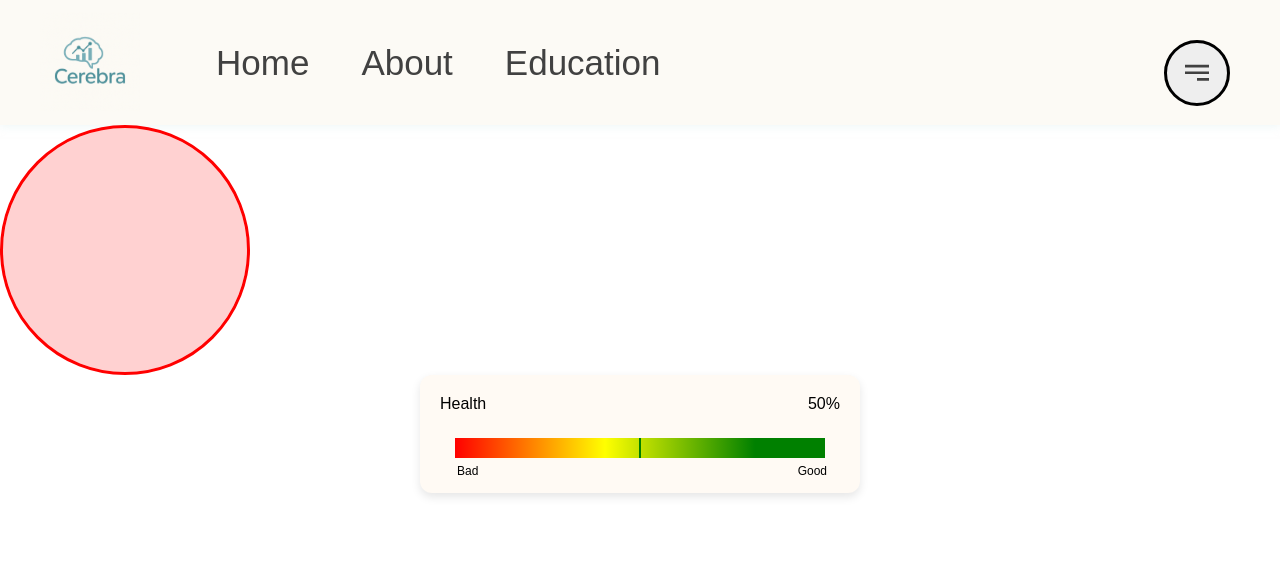
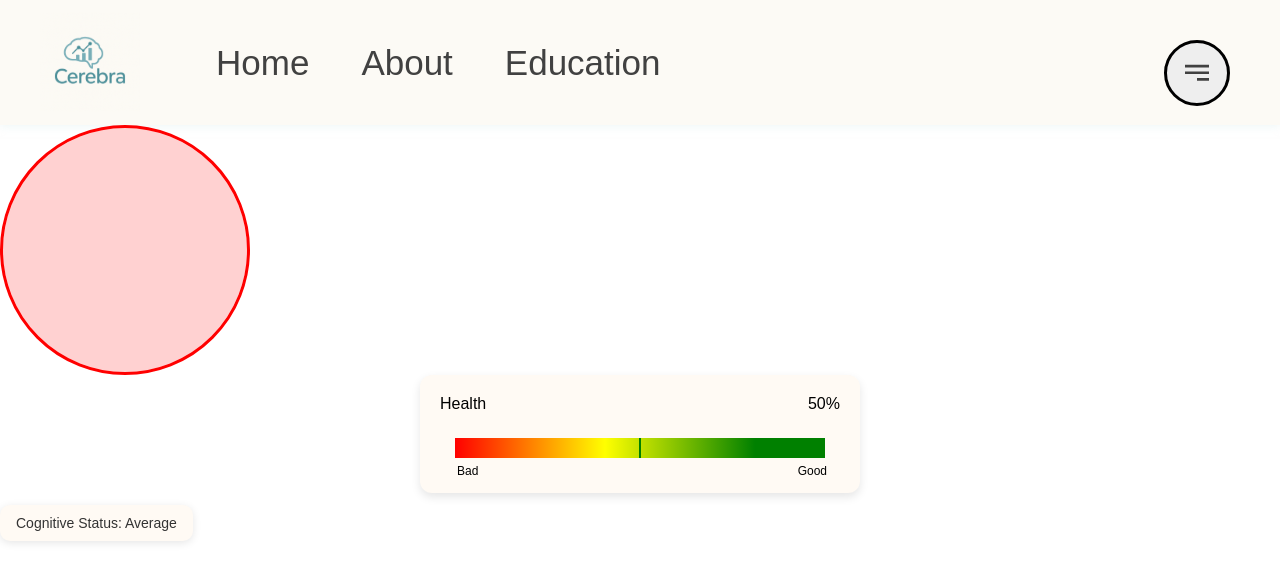
Before and after one commit to miloswrath/psiop, a React (Create React App) app: page /upper in a window 1280 px wide. Shown: the top 582 px of the page. Built offline with nearby package versions, Linux system fonts and the light colour scheme.

Commit message:
Add Textbox component and integrate into Middle page

```diff
--- /dev/null
+++ b/src/components/Textbox/Textbox.js
@@ -0,0 +1,27 @@
+import React from "react";
+
+const TextBox = ({ text }) => {
+  return (
+    <div
+      style={{
+        padding: "10px 16px",
+        borderRadius: "10px",
+        backgroundColor: "#fffaf4", // ✅ matches the graph background
+        color: "#333",
+        fontWeight: "500",
+        fontSize: "14px",
+        width: "fit-content",
+        maxWidth: "250px",
+        wordWrap: "break-word",
+        wordBreak: "break-word",
+        whiteSpace: "normal",
+        boxShadow: "0 2px 8px rgba(0, 0, 0, 0.1)",
+        marginTop: "12px",
+      }}
+    >
+      {text}
+    </div>
+  );
+};
+
+export default TextBox;
--- a/src/pages/Middle/Middle.js
+++ b/src/pages/Middle/Middle.js
@@ -1,8 +1,9 @@
 import React from "react";
 import UMLEllipse from "../../components/UMLEllipse/UMLEllipse";
 import Banner from "../../components/Banner/Banner";
+import Graph from "../../components/Graph/Graph";
+import Textbox from "../../components/Textbox/Textbox";
 import "./Middle.css";
-import Graph from "../../components/Graph/Graph";
 
 function Middle() {
   return (
@@ -13,7 +14,10 @@ function Middle() {
         <UMLEllipse region="middle" width="250px" borderColor="red" />
 
         <div className="health-wrapper">
-            <Graph percentage={50} /> {/* You can adjust this value */}
+          <Graph percentage={50} />
+
+          {/* ✅ Add the text box here */}
+          <Textbox text="Cognitive Status: Average" />
         </div>
       </div>
     </div>
```
Also changed, not shown: src/components/Textbox/Textbox.css (added). Lines whose indentation alone changed are shown as unchanged.
